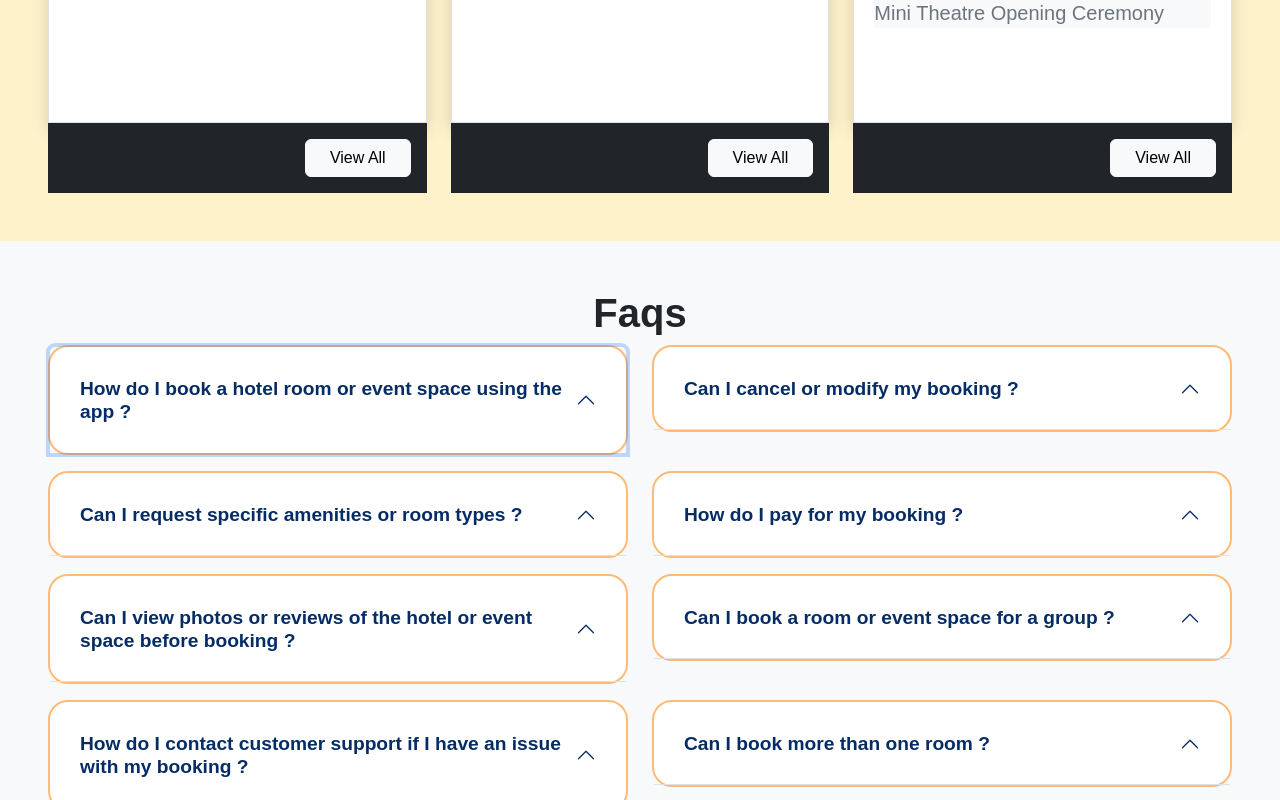
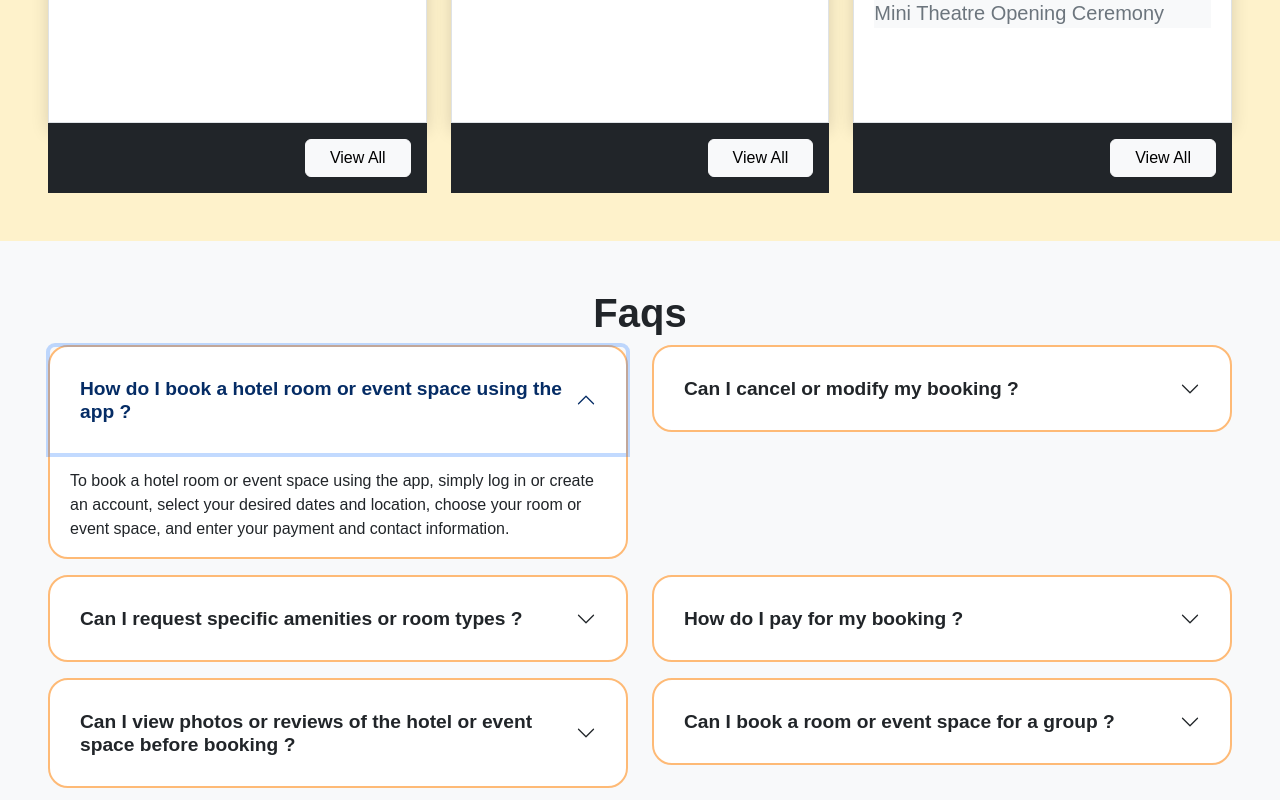
Before and after one commit to bhaskarAntony/new_spoorti, a React (Create React App) app: page / in a window 1280 px wide. Both pictures are taken after a click on the button "How do I book a hotel room or event space using the app ?". Shown: the part 5888-6688 px from the top of the page. Built offline with nearby package versions, Linux system fonts and the light colour scheme.

Commit message:
allfiles

```diff
--- a/src/pages/Home/Home.jsx
+++ b/src/pages/Home/Home.jsx
@@ -314,32 +314,28 @@ function Home() {
         <div className="faqs p-3 p-md-5 bg-light">
   <h1 className="fs-1 fw-bold text-center">Faqs</h1>
 
+  <div className="accordion" id="accordionExample">
     <div className="row">
-            <div class="accordion" id="accordionExample">
-
-         <div className="row">
-         {
-                faqs.map((item, index)=>(
-                    <div className="col-12 col-md-6">
-                    <div class="accordion-item  mb-3">
-                    <h2 class="accordion-header">
-                      <button class="accordion-button" type="button" data-bs-toggle="collapse" data-bs-target={`key${index+1}`} aria-expanded="true" aria-controls="collapseOne">
+      {faqs.map((item, index) => (
+        <div className="col-12 col-md-6" key={index}>
+          <div className="accordion-item mb-3">
+            <h2 className="accordion-header">
+              <button className="accordion-button" type="button" data-bs-toggle="collapse" data-bs-target={`#collapse${index + 1}`} aria-expanded="true" aria-controls={`collapse${index + 1}`}>
                 {item.query_en}
               </button>
             </h2>
-                    <div id={`key${index+1}`} class="accordion-collapse collapse" data-bs-parent="#accordionExample">
-                      <div class="accordion-body">
+            <div id={`collapse${index + 1}`} className="accordion-collapse collapse" aria-labelledby={`heading${index + 1}`} data-bs-parent="#accordionExample">
+              <div className="accordion-body">
                 {item.answer_en}
               </div>
             </div>
           </div>
         </div>
-                ))
-            }
+      ))}
     </div>
   </div>
 </div>
-        </div>
+
     </div>
   )
 }
```
Lines whose indentation alone changed are shown as unchanged.
